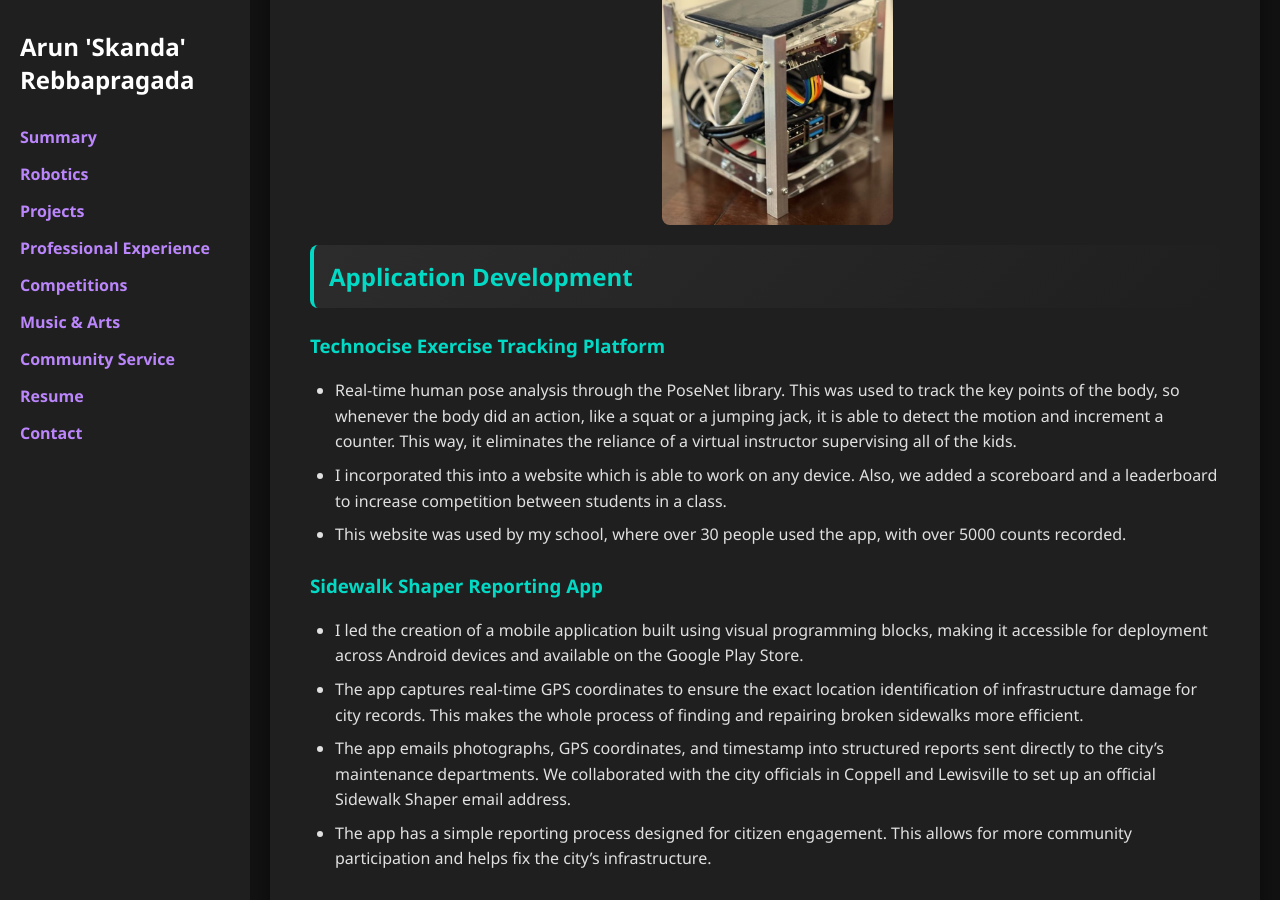
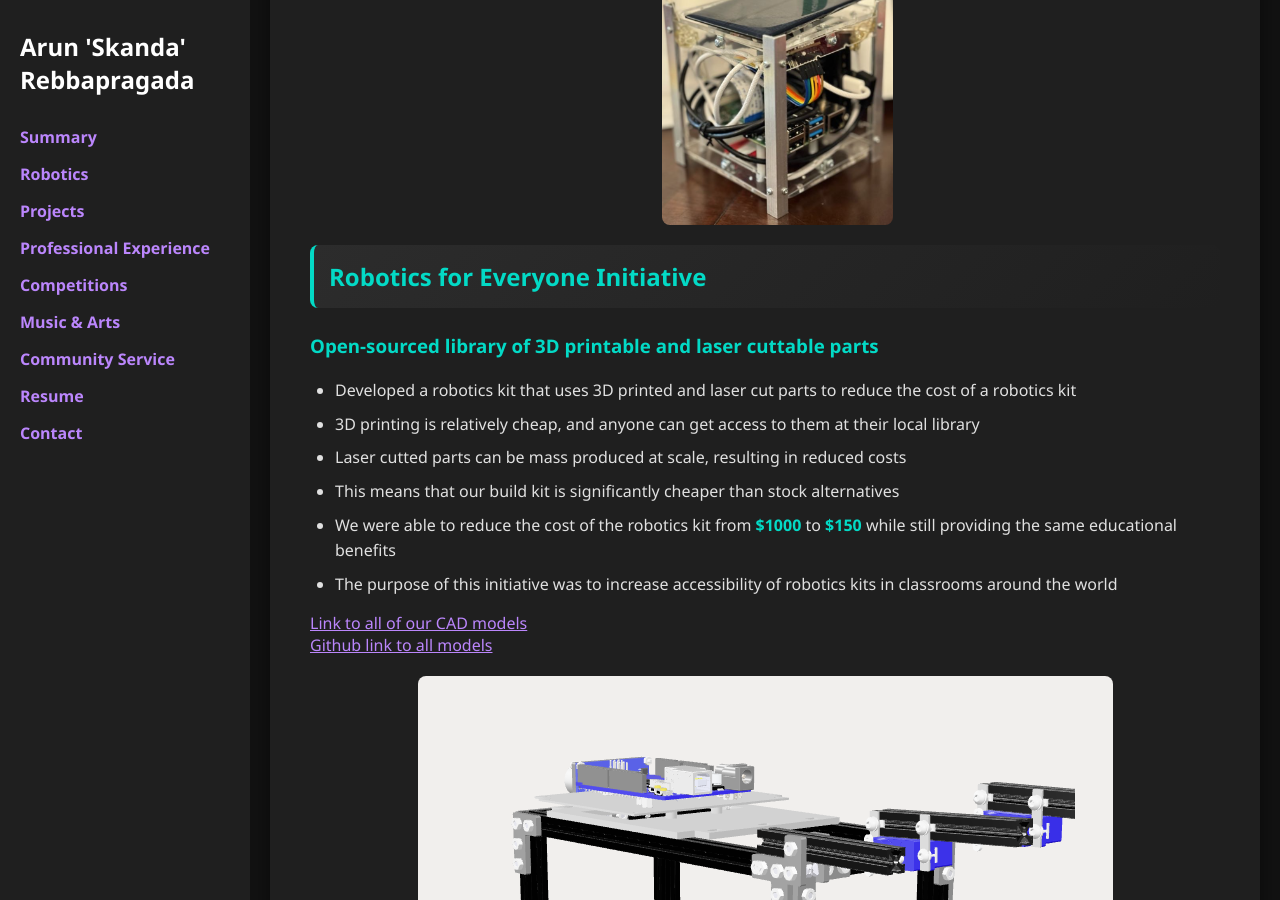
Before and after one commit to skandacode/skandacode.github.io, a Jekyll site: the page built from projects.md, in a window 1280 px wide and 900 px high, scrolled down 1676 px. Built offline with Jekyll 4.4.1, drawn with Linux system fonts in a browser that asks for light colours.

Commit message:
add robotics for everyone section

```diff
--- a/projects.md
+++ b/projects.md
@@ -32,6 +32,22 @@ The satellite uses computer vision algorithms to detect and predict wildfire mov
   The CubeSat maps regions that are susceptible to mudslides by using machine learning, and alerting ground station if any new mudslides have been detected.
   ![2024 Cubesat Picture](assets/images/cubesat2024.png){: .project-image}
 
+## **Robotics for Everyone Initiative**
+
+### **Open-sourced library of 3D printable and laser cuttable parts**
+- Developed a robotics kit that uses 3D printed and laser cut parts to reduce the cost of a robotics kit
+- 3D printing is relatively cheap, and anyone can get access to them at their local library
+- Laser cutted parts can be mass produced at scale, resulting in reduced costs
+- This means that our build kit is significantly cheaper than stock alternatives
+- We were able to reduce the cost of the robotics kit from **\$1000** to **\$150** while still providing the same educational benefits
+- The purpose of this initiative was to increase accessibility of robotics kits in classrooms around the world
+
+[Link to all of our CAD models](https://www.roboticsforeveryone.org/models)
+
+[Github link to all models](https://github.com/Robotics4Everyone/Model-Library/branches/all)
+
+![Robotics for Everyone robot](assets\images\roboticsforeveyone.png)
+
 ## **Application Development**
 
 ### **Technocise Exercise Tracking Platform**
```
Also changed, not shown: assets/images/roboticsforeveyone.png (added).
